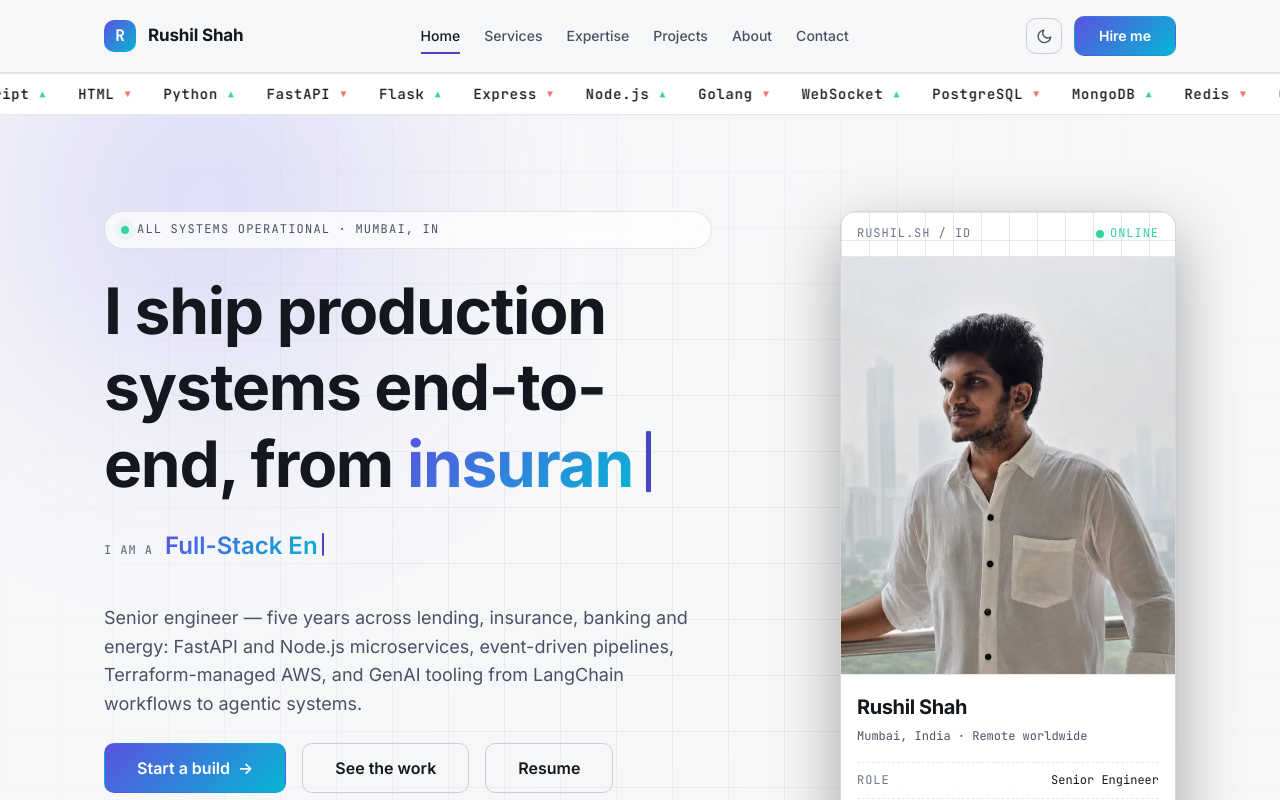
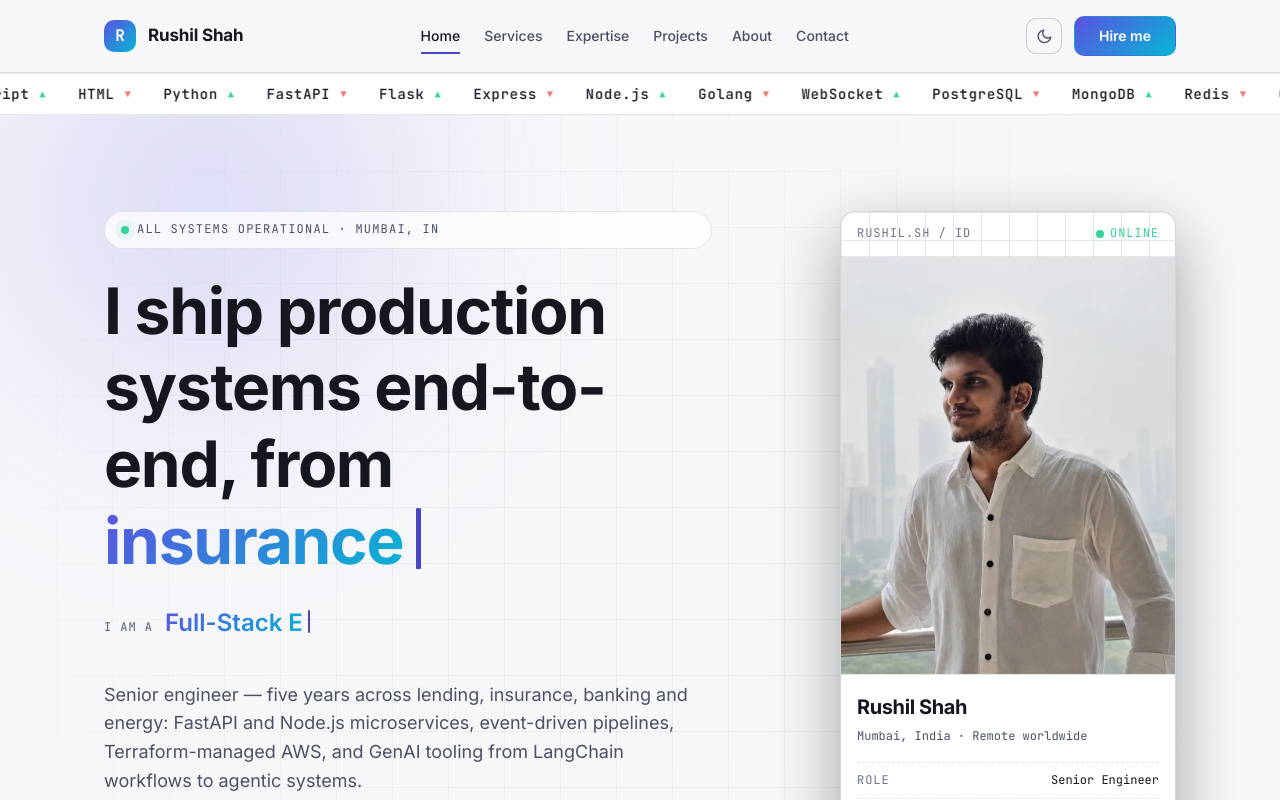
Before and after one commit to rushilshah23/rushilshah23.github.io, an Angular app: page / in a window 1280 px wide. Shown: the top 800 px of the page. Built offline with nearby package versions, Linux system fonts and the light colour scheme.

Commit message:
Hero typewriter: single sector at a time (fintech -> insurance -> energy)

```diff
--- a/src/app/data/hero.ts
+++ b/src/app/data/hero.ts
@@ -9,11 +9,11 @@ import { SITE } from './site';
 export const HERO: HeroContent = {
   eyebrow: 'All systems operational · Mumbai, IN',
   headline: 'I ship production systems end-to-end,',
-  highlight: 'from fintech to energy.',
+  highlight: 'fintech',
   highlightPhrases: [
-    'fintech to energy.',
-    'insurance to fintech.',
-    'energy to fintech.',
+    'fintech',
+    'insurance',
+    'energy',
   ],
   subhead:
     'Senior engineer — five years across lending, insurance, banking and energy: FastAPI and Node.js microservices, event-driven pipelines, Terraform-managed AWS, and GenAI tooling from LangChain workflows to agentic systems.',
```
